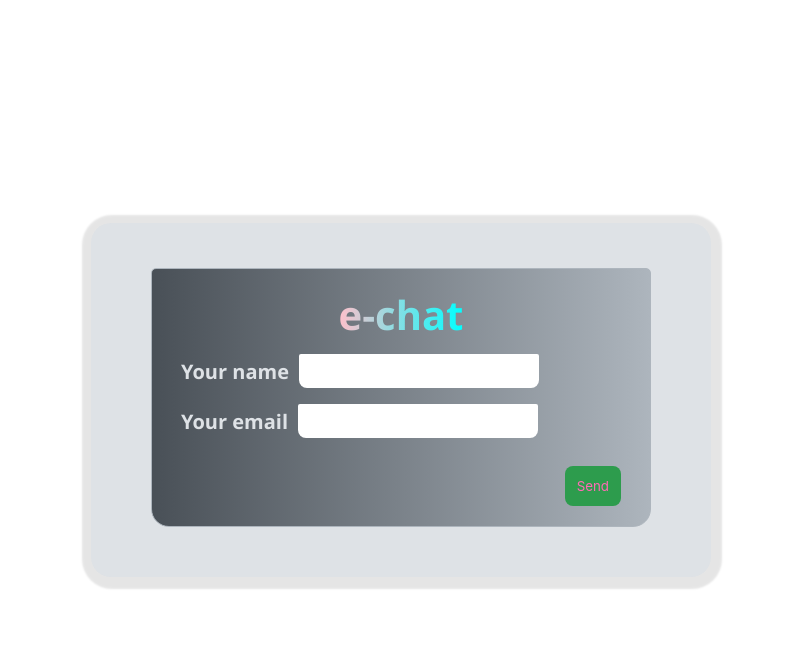
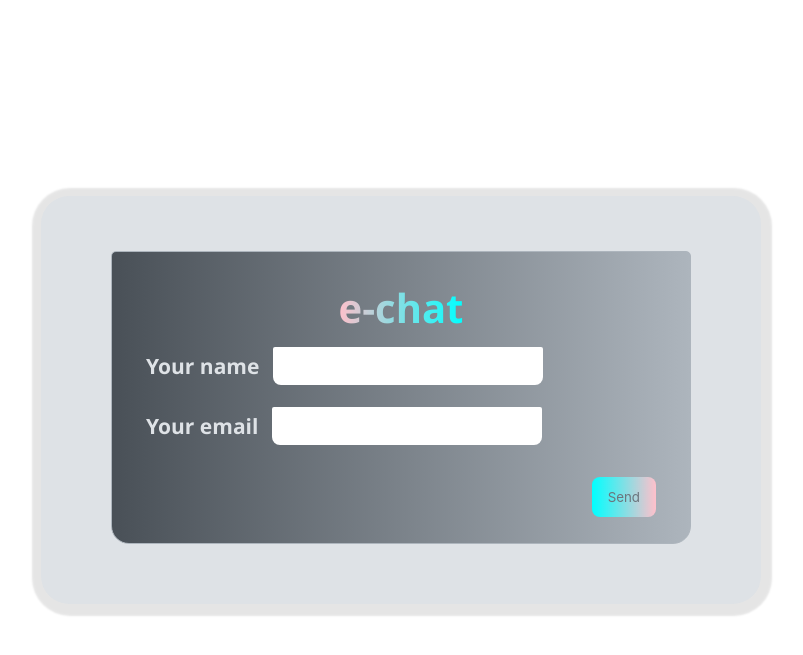
Before and after one commit to efatha/e-chatAi, a Flask app: page / in a window 1280 px wide. Shown: the top 655 px of the page, without its empty margins (239-1042 px from the left). Run offline with Flask 3, Linux system fonts and the light colour scheme.

Commit message:
Python test & form design enhacement

```diff
--- a/static/css/form.css
+++ b/static/css/form.css
@@ -35,11 +35,11 @@ body{
 }
 .container{
     box-sizing: border-box;
-    width: min(620px, 100%);
+    width: min(720px, 100%);
     background-color: var(--efa-gray-300);
-    padding: 45px 60px 50px;
+    padding: 55px 70px 60px;
     border: none;
-    border-radius: 20px;
+    border-radius: 28px;
     box-shadow: 1px 2px 2px 10px rgba(0,0,0, 0.1);
 }
 .wrapper{
@@ -51,24 +51,25 @@ body{
     align-items: center;
     border:1px solid var(--efa-gray-500);
     width: 100%;
-    min-height: 250px;
+    min-height: 290px;
     color: var(--efa-gray-300);
     font-size: 20px;
     font-family: 'Segoe UI', Tahoma, Geneva, Verdana, sans-serif;
     font-weight: 700;
     margin: 0;
-    padding: 18px 22px 20px;
+    padding: 28px 34px 26px;
     background-image: linear-gradient(90deg, var(--efa-gray-700), var(--efa-gray-500));
     border-radius: 5px 5px 18px 18px;
 }
 .form{
-    width: min(440px, 100%);
+    width: min(520px, 100%);
 }
 .form label{
     display: flex;
     align-items: center;
-    gap: 10px;
-    margin: 0 0 16px;
+    gap: 14px;
+    margin: 0 0 22px;
+    font-size: 21px;
 }
 .efatha-chat{
     position: relative;
@@ -82,10 +83,10 @@ input{
     box-sizing: border-box;
     flex: 1 1 180px;
     width: 220px;
-    max-width: 240px;
+    max-width: 270px;
     min-width: 0;
     margin-left: 0;
-    height:34px;
+    height:38px;
     color:var(--efa-gray-600);
     font-size: 16px;
     font-weight: 600;
@@ -98,18 +99,18 @@ button{
     display: block;
     top: auto;
     right: auto;
-    margin: 28px 0 0 auto;
-    padding:12px;
+    margin: 32px 0 0 auto;
+    padding:12px 16px;
     border-radius: 8px;
     border: none;
-    background: var(--efa-green);
-    color: var(--efa-pink);
+    background: linear-gradient(to right, cyan, pink);
+    color: var(--efa-gray-600);
     font-family: inter;
 }
 button:hover{
     border: none;
-    background: #246f40;
-    opacity: 0.92;
+    background: linear-gradient(to right, #57eeee, #ffb6d9);
+    opacity: 1;
     transition: all 0.2s;
     cursor: pointer;
 }
--- a/templates/index.html
+++ b/templates/index.html
@@ -23,22 +23,26 @@
     <meta property="og:image:height" content="630">
     <!-- Favicon -->
     <link rel="icon" href="/static/images/artificial-intelligence.png" type="image/png">
-    <link rel="stylesheet" href="/static/css/form.css?v=6">
+    <link rel="stylesheet" href="/static/css/form.css?v=7">
 </head>
 <body>
   <!-- Beginning of the form container -->
   <div class="container">
     <div class="wrapper">
       <h1 class="efatha-chat">e-chat</h1>
-      <div class="form">
-        <label for="user_name">Your name <input type="text" class="inpName"></label>
-        <label for="user_email">Your email <input type="email" class="inpEmail"></label>
-        <button id="sendBtn">Send</button>
-      </div>
+      <form class="form" id="access-form">
+        <label for="user_name">Your name
+          <input id="user_name" name="username" type="text" class="inpName" autocomplete="name" required>
+        </label>
+        <label for="user_email">Your email
+          <input id="user_email" name="email" type="email" class="inpEmail" autocomplete="email" required>
+        </label>
+        <button id="sendBtn" type="submit">Send</button>
+      </form>
       <div id="efa-chatMessage"></div>
       <div class="new"></div>
     </div>
   </div>
-  <script src="/static/js/script.js?v=2"></script>
+  <script src="/static/js/script.js?v=3"></script>
 </body>
 </html>
```
Also changed, not shown: static/js/script.js (+27 -66 lines).
